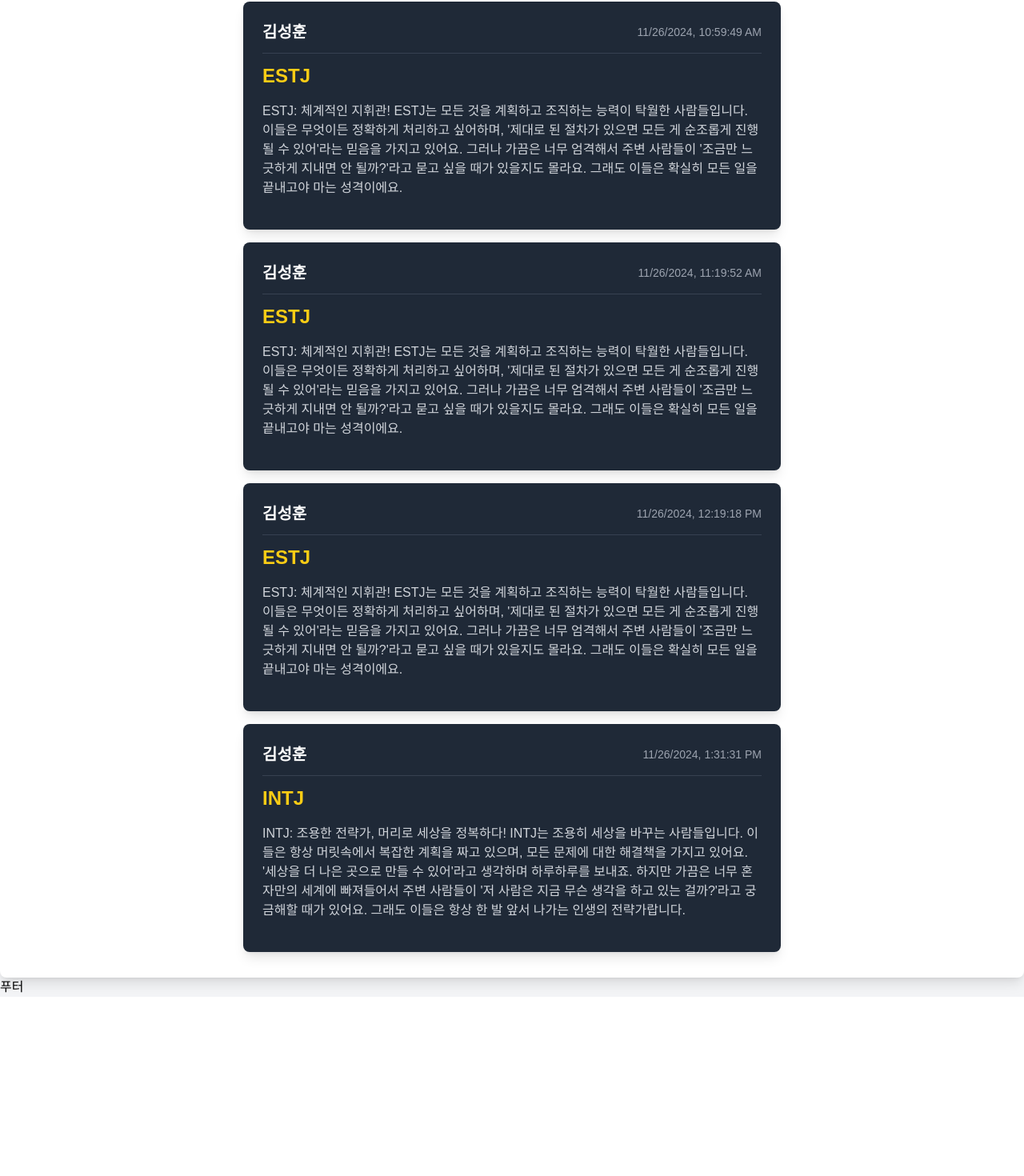
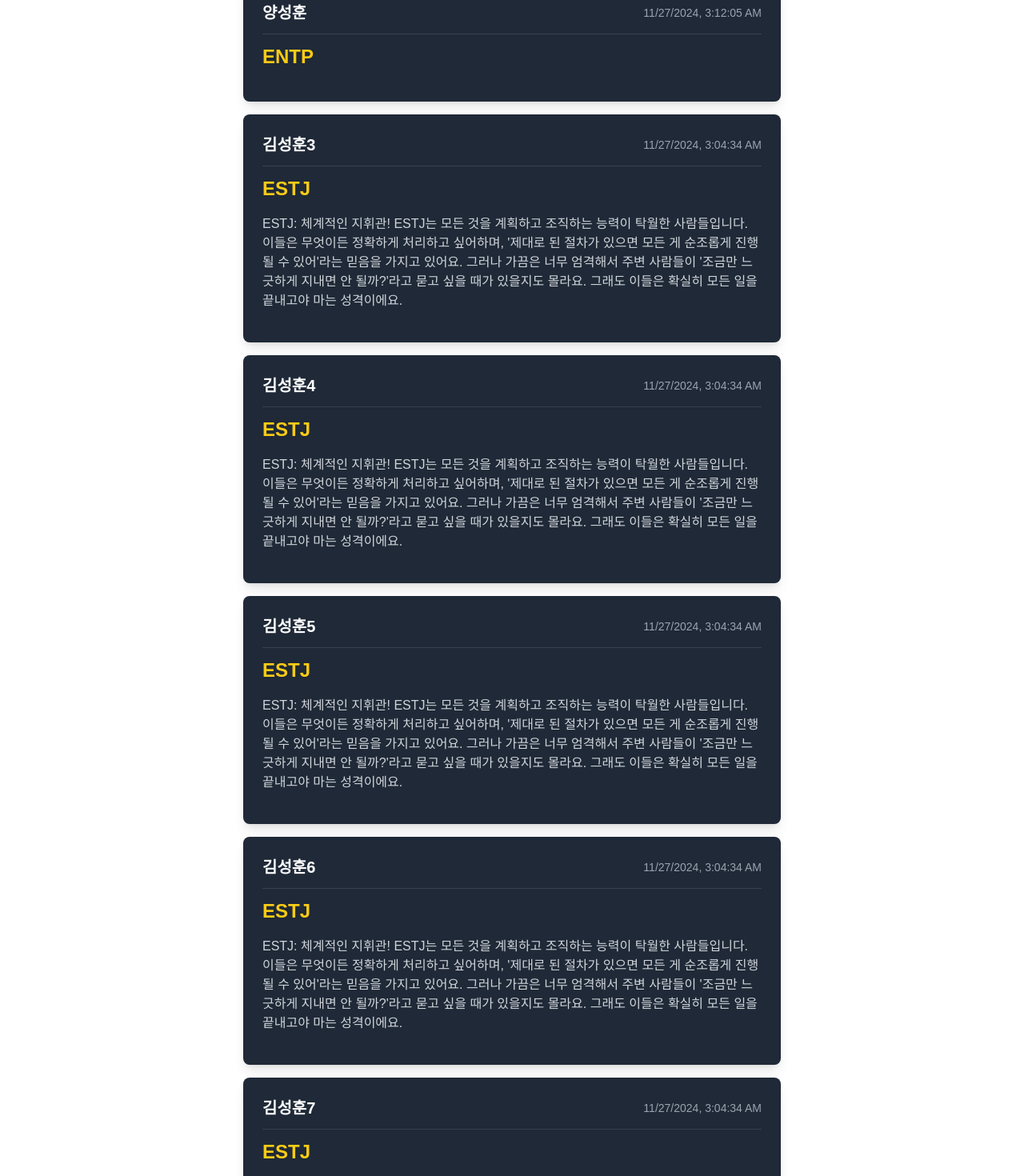
Before and after one commit to yangsunghun/MBTI, a React (Vite) app: page /results in a window 1280 px wide. Shown: the part 214-1684 px from the top of the page at 80% size. Before the commit the page ends 1460 px from the top, so only its background shows below. Built offline with nearby package versions, Linux system fonts and the light colour scheme; data requests are answered from the project's data file; sample sign-in values are in the browser's storage; a web font is replaced by a local one.

Commit message:
update: 테스트 결과 공개, 삭제 기능 추가

```diff
--- a/db.json
+++ b/db.json
@@ -1,45 +1,83 @@
 {
   "testResults": [
     {
-      "id": "74e5",
+      "id": "0122",
       "userid": "yang3",
-      "username": "김성훈",
+      "username": "김성훈3",
       "mbti": "ESTJ",
       "description": "ESTJ: 체계적인 지휘관! ESTJ는 모든 것을 계획하고 조직하는 능력이 탁월한 사람들입니다. 이들은 무엇이든 정확하게 처리하고 싶어하며, '제대로 된 절차가 있으면 모든 게 순조롭게 진행될 수 있어'라는 믿음을 가지고 있어요. 그러나 가끔은 너무 엄격해서 주변 사람들이 '조금만 느긋하게 지내면 안 될까?'라고 묻고 싶을 때가 있을지도 몰라요. 그래도 이들은 확실히 모든 일을 끝내고야 마는 성격이에요.",
-      "createdAt": "2024-11-26T10:59:49.098Z",
-      "visibility": {
-        "visibility": false
-      }
+      "createdAt": "2024-11-27T03:04:34.866Z",
+      "visibility": true
     },
     {
-      "id": "361f",
+      "id": "0123",
       "userid": "yang3",
-      "username": "김성훈",
+      "username": "김성훈4",
       "mbti": "ESTJ",
       "description": "ESTJ: 체계적인 지휘관! ESTJ는 모든 것을 계획하고 조직하는 능력이 탁월한 사람들입니다. 이들은 무엇이든 정확하게 처리하고 싶어하며, '제대로 된 절차가 있으면 모든 게 순조롭게 진행될 수 있어'라는 믿음을 가지고 있어요. 그러나 가끔은 너무 엄격해서 주변 사람들이 '조금만 느긋하게 지내면 안 될까?'라고 묻고 싶을 때가 있을지도 몰라요. 그래도 이들은 확실히 모든 일을 끝내고야 마는 성격이에요.",
-      "createdAt": "2024-11-26T11:19:52.165Z",
-      "visibility": {
-        "visibility": false
-      }
+      "createdAt": "2024-11-27T03:04:34.866Z",
+      "visibility": true
     },
     {
-      "id": "c6cd",
+      "id": "0124",
       "userid": "yang3",
-      "username": "김성훈",
+      "username": "김성훈5",
       "mbti": "ESTJ",
       "description": "ESTJ: 체계적인 지휘관! ESTJ는 모든 것을 계획하고 조직하는 능력이 탁월한 사람들입니다. 이들은 무엇이든 정확하게 처리하고 싶어하며, '제대로 된 절차가 있으면 모든 게 순조롭게 진행될 수 있어'라는 믿음을 가지고 있어요. 그러나 가끔은 너무 엄격해서 주변 사람들이 '조금만 느긋하게 지내면 안 될까?'라고 묻고 싶을 때가 있을지도 몰라요. 그래도 이들은 확실히 모든 일을 끝내고야 마는 성격이에요.",
-      "createdAt": "2024-11-26T12:19:18.555Z",
-      "visibility": {
-        "visibility": false
-      }
+      "createdAt": "2024-11-27T03:04:34.866Z",
+      "visibility": true
     },
     {
-      "id": "9bf2",
+      "id": "0125",
       "userid": "yang3",
-      "username": "김성훈",
-      "mbti": "INTJ",
-      "description": "INTJ: 조용한 전략가, 머리로 세상을 정복하다! INTJ는 조용히 세상을 바꾸는 사람들입니다. 이들은 항상 머릿속에서 복잡한 계획을 짜고 있으며, 모든 문제에 대한 해결책을 가지고 있어요. '세상을 더 나은 곳으로 만들 수 있어'라고 생각하며 하루하루를 보내죠. 하지만 가끔은 너무 혼자만의 세계에 빠져들어서 주변 사람들이 '저 사람은 지금 무슨 생각을 하고 있는 걸까?'라고 궁금해할 때가 있어요. 그래도 이들은 항상 한 발 앞서 나가는 인생의 전략가랍니다.",
-      "createdAt": "2024-11-26T13:31:31.941Z",
+      "username": "김성훈6",
+      "mbti": "ESTJ",
+      "description": "ESTJ: 체계적인 지휘관! ESTJ는 모든 것을 계획하고 조직하는 능력이 탁월한 사람들입니다. 이들은 무엇이든 정확하게 처리하고 싶어하며, '제대로 된 절차가 있으면 모든 게 순조롭게 진행될 수 있어'라는 믿음을 가지고 있어요. 그러나 가끔은 너무 엄격해서 주변 사람들이 '조금만 느긋하게 지내면 안 될까?'라고 묻고 싶을 때가 있을지도 몰라요. 그래도 이들은 확실히 모든 일을 끝내고야 마는 성격이에요.",
+      "createdAt": "2024-11-27T03:04:34.866Z",
+      "visibility": true
+    },
+    {
+      "id": "0126",
+      "userid": "yang3",
+      "username": "김성훈7",
+      "mbti": "ESTJ",
+      "description": "ESTJ: 체계적인 지휘관! ESTJ는 모든 것을 계획하고 조직하는 능력이 탁월한 사람들입니다. 이들은 무엇이든 정확하게 처리하고 싶어하며, '제대로 된 절차가 있으면 모든 게 순조롭게 진행될 수 있어'라는 믿음을 가지고 있어요. 그러나 가끔은 너무 엄격해서 주변 사람들이 '조금만 느긋하게 지내면 안 될까?'라고 묻고 싶을 때가 있을지도 몰라요. 그래도 이들은 확실히 모든 일을 끝내고야 마는 성격이에요.",
+      "createdAt": "2024-11-27T03:04:34.866Z",
+      "visibility": true
+    },
+    {
+      "id": "0127",
+      "userid": "yang3",
+      "username": "김성훈8",
+      "mbti": "ESTJ",
+      "description": "ESTJ: 체계적인 지휘관! ESTJ는 모든 것을 계획하고 조직하는 능력이 탁월한 사람들입니다. 이들은 무엇이든 정확하게 처리하고 싶어하며, '제대로 된 절차가 있으면 모든 게 순조롭게 진행될 수 있어'라는 믿음을 가지고 있어요. 그러나 가끔은 너무 엄격해서 주변 사람들이 '조금만 느긋하게 지내면 안 될까?'라고 묻고 싶을 때가 있을지도 몰라요. 그래도 이들은 확실히 모든 일을 끝내고야 마는 성격이에요.",
+      "createdAt": "2024-11-27T03:04:34.866Z",
+      "visibility": true
+    },
+    {
+      "id": "0128",
+      "userid": "yang3",
+      "username": "김성훈9",
+      "mbti": "ESTJ",
+      "description": "ESTJ: 체계적인 지휘관! ESTJ는 모든 것을 계획하고 조직하는 능력이 탁월한 사람들입니다. 이들은 무엇이든 정확하게 처리하고 싶어하며, '제대로 된 절차가 있으면 모든 게 순조롭게 진행될 수 있어'라는 믿음을 가지고 있어요. 그러나 가끔은 너무 엄격해서 주변 사람들이 '조금만 느긋하게 지내면 안 될까?'라고 묻고 싶을 때가 있을지도 몰라요. 그래도 이들은 확실히 모든 일을 끝내고야 마는 성격이에요.",
+      "createdAt": "2024-11-27T03:04:34.866Z",
+      "visibility": true
+    },
+    {
+      "id": "0129",
+      "userid": "yang3",
+      "username": "김성훈10",
+      "mbti": "ESTJ",
+      "description": "ESTJ: 체계적인 지휘관! ESTJ는 모든 것을 계획하고 조직하는 능력이 탁월한 사람들입니다. 이들은 무엇이든 정확하게 처리하고 싶어하며, '제대로 된 절차가 있으면 모든 게 순조롭게 진행될 수 있어'라는 믿음을 가지고 있어요. 그러나 가끔은 너무 엄격해서 주변 사람들이 '조금만 느긋하게 지내면 안 될까?'라고 묻고 싶을 때가 있을지도 몰라요. 그래도 이들은 확실히 모든 일을 끝내고야 마는 성격이에요.",
+      "createdAt": "2024-11-27T03:04:34.866Z",
+      "visibility": true
+    },
+    {
+      "id": "a28e",
+      "userid": "yang4",
+      "username": "양성훈",
+      "mbti": "ENTP",
+      "createdAt": "2024-11-27T03:12:05.194Z",
       "visibility": true
     }
   ]
--- a/src/components/Layout.jsx
+++ b/src/components/Layout.jsx
@@ -1,41 +1,14 @@
-import { useContext } from "react";
-import { Link, Outlet, useNavigate } from "react-router-dom";
-import { UserContext } from "../contexts/UserContext";
-import { toast } from "react-toastify";
+import { Outlet } from "react-router-dom";
+import Header from "./Header";
 
 const Layout = () => {
-  const { user, setUser } = useContext(UserContext);
-  const navigate = useNavigate();
-  const handleLogout = () => {
-    localStorage.removeItem("user");
-    localStorage.removeItem("token");
-    setUser(null);
-    toast.success("로그아웃");
-    navigate("/");
-  };
-
   return (
     <div className="h-full bg-gray-100 flex flex-col justify-between">
-      <header className="bg-primary-color p-4 shadow-md">
-        <nav className="container mx-auto flex justify-between items-center text-white">
-          <Link to="/" className="text-lg font-semibold">
-            홈
-          </Link>
-          <Link to="/profile">프로필</Link>
-          <Link to="/test">테스트</Link>
-          <Link to="/results">결과</Link>
-          {user ? (
-            <button onClick={handleLogout}>로그아웃</button>
-          ) : (
-            <button onClick={() => navigate("/login")}>로그인</button>
-          )}
-        </nav>
-      </header>
-
+      <Header />
       <main className="container mx-auto pt-10 main">
         <Outlet />
       </main>
-      <footer>푸터</footer>
+      <footer></footer>
     </div>
   );
 };
--- a/src/components/ProtectedRoute.jsx
+++ b/src/components/ProtectedRoute.jsx
@@ -10,7 +10,6 @@ const ProtectedRoute = () => {
   }
   return (
     <>
-      <h1>보호된 페이지</h1>
       <Outlet />
     </>
   );
--- a/src/components/TestResultList.jsx
+++ b/src/components/TestResultList.jsx
@@ -1,15 +1,36 @@
 import TestResultItem from "./TestResultItem";
 
-const TestResultList = ({ result }) => {
+const TestResultList = ({ result, setResult }) => {
   if (!result || result.length === 0) {
     return <p className="text-center text-gray-500">테스트 결과가 없습니다.</p>;
   }
 
+  const updateVisibility = (id, newVisibility) => {
+    setResult((prevResults) =>
+      prevResults.map((item) =>
+        item.id === id ? { ...item, visibility: newVisibility } : item
+      )
+    );
+  };
+
+  const deleteTestResultById = (id) => {
+    setResult(
+      (prevResults) => prevResults.filter((item) => item.id !== id) // 주어진 ID와 일치하지 않는 항목만 유지
+    );
+  };
+
   return (
     <ul className="space-y-4">
-      {result.map((item) => (
-        <TestResultItem key={item.id} result={item} />
-      ))}
+      {result
+        .sort((a, b) => new Date(b.createdAt) - new Date(a.createdAt))
+        .map((item) => (
+          <TestResultItem
+            key={item.id}
+            result={item}
+            updateVisibility={updateVisibility}
+            deleteTestResultById={deleteTestResultById}
+          />
+        ))}
     </ul>
   );
 };
--- a/src/pages/TestResultPage.jsx
+++ b/src/pages/TestResultPage.jsx
@@ -24,7 +24,7 @@ const TestResultPage = () => {
         <h1 className="text-3xl font-bold text-primary-color mb-6 text-center">
           모든 테스트 결과
         </h1>
-        <TestResultList result={result} />
+        <TestResultList result={result} setResult={setResult} />
       </div>
     </div>
   );
--- a/src/utils/mbtiCalculator.js
+++ b/src/utils/mbtiCalculator.js
@@ -30,6 +30,8 @@ export const mbtiDescriptions = {
   ISFP: "ISFP: 예술적 영혼을 가진 자유로운 영혼! ISFP는 삶을 예술적으로 표현하고 싶어하는 사람들입니다. 이들은 항상 자신의 감정과 경험을 창의적인 방법으로 표현하며, '삶은 예술이다'라는 믿음을 가지고 있어요. 그러나 가끔은 너무 자유로워서 계획이 없을 때가 많아요. 하지만 그들은 언제나 자신만의 방식으로 세상을 아름답게 만듭니다.",
 
   INTP: "INTP: 세상의 진리를 탐구하는 철학자! INTP는 항상 새로운 아이디어와 이론을 탐구하는 사람들입니다. 이들은 '왜?'라는 질문을 끊임없이 던지며, 세상의 모든 것을 논리적으로 이해하려고 해요. 그러나 가끔은 너무 생각에 빠져서 현실과 동떨어질 때가 있어요. 그래도 이들의 지식과 통찰력은 언제나 놀라움을 줍니다.",
+
+  ENTP: "ENTP: 발명가 정신이 넘치는 도전가! ENTP는 항상 새로운 아이디어를 탐구하고 창의적인 해결책을 찾는 사람들입니다. 이들은 '틀에 박힌 사고'를 거부하며, 세상에 존재하지 않았던 무언가를 만들어내는 데에 큰 기쁨을 느껴요. '이게 진짜 가능할까?'라는 질문에 답을 찾는 과정 자체를 즐기며, 항상 도전정신으로 가득 차 있어요. 하지만 가끔은 너무 많은 아이디어를 동시에 시도하려다 보니 끝맺음이 부족할 때도 있답니다. 그래도 이들과 함께라면 항상 재미있고 흥미로운 모험을 경험할 수 있어요.",
 };
 
 export const calculateMBTI = (answers) => {
```
Also changed, not shown: src/api/testResults.js (+20 -2 lines), src/components/Header.jsx (+32 -2 lines), src/components/TestResultItem.jsx (+42 -9 lines).
